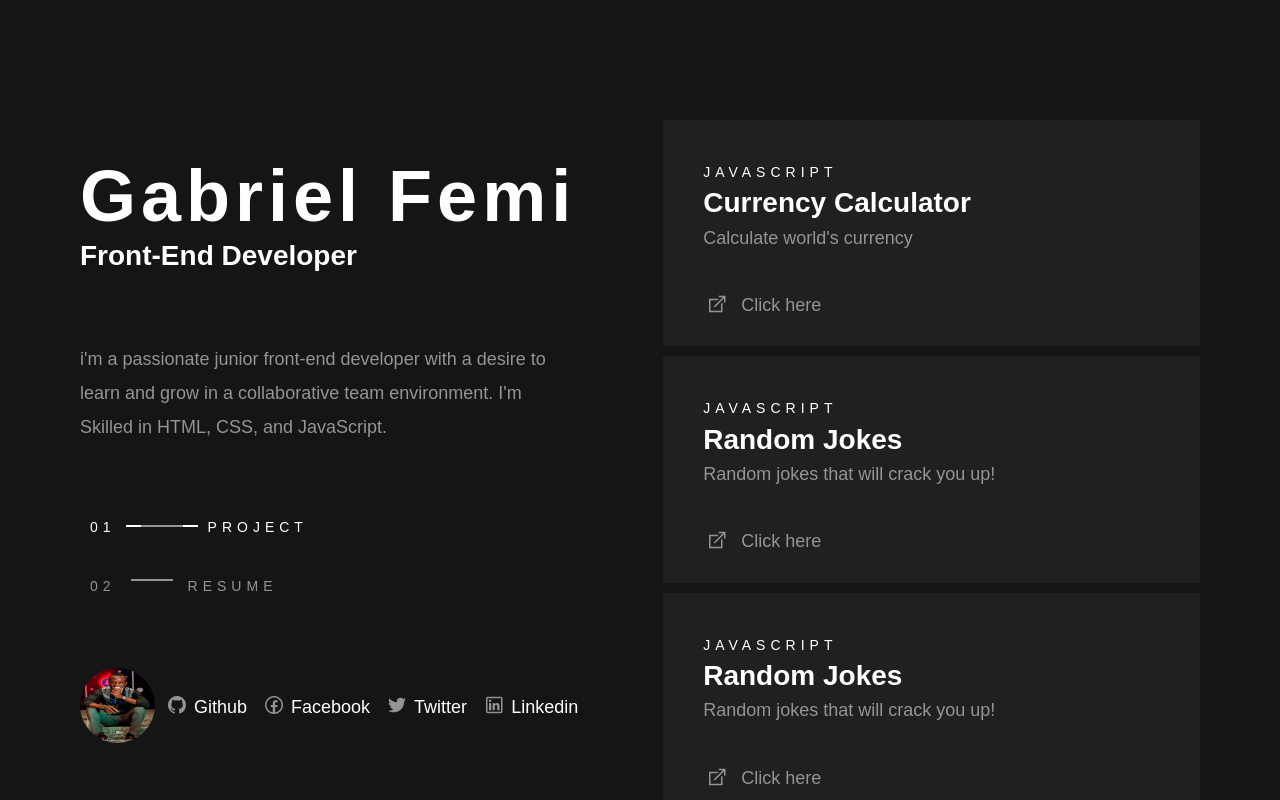
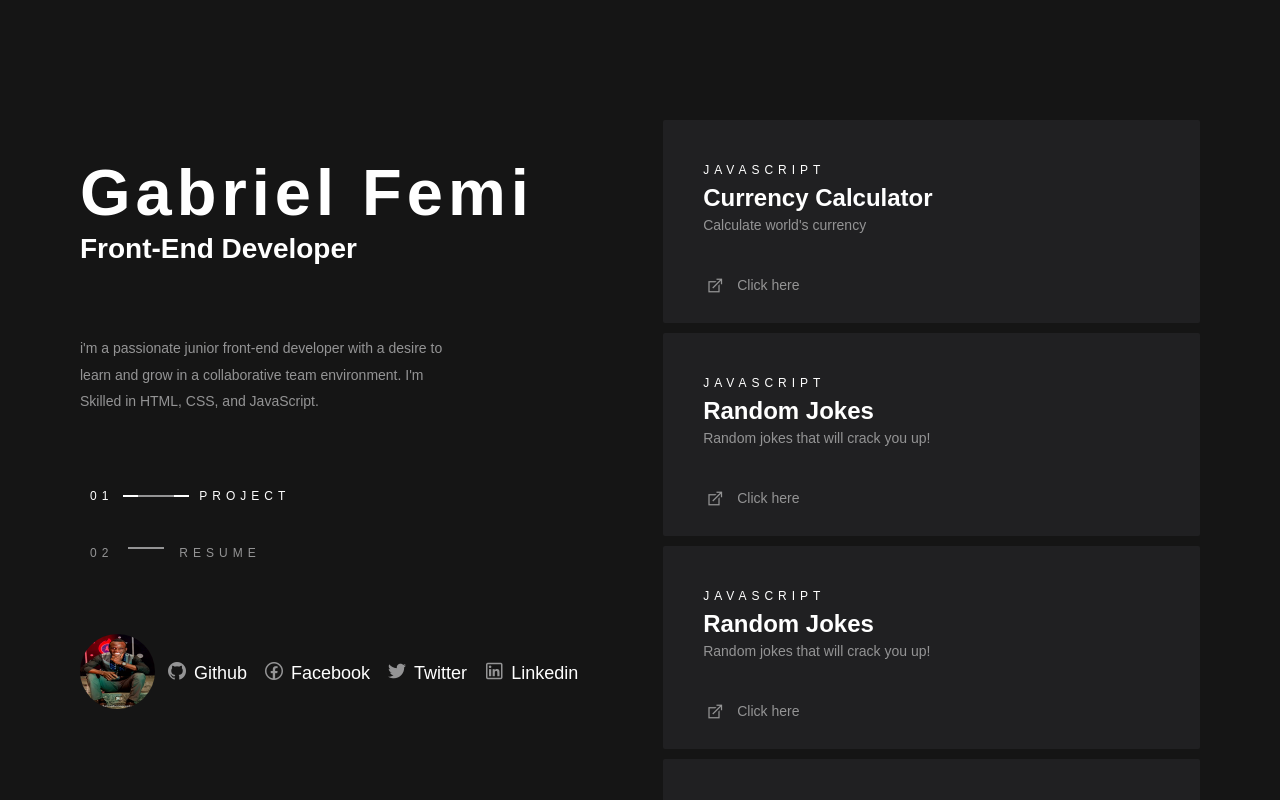
Before and after one commit to femigabriel/my-website, a Vue app: page / in a window 1280 px wide. Shown: the top 800 px of the page. Built offline with nearby package versions, Linux system fonts and the light colour scheme; a web font is replaced by a local one.

Commit message:
responsive designs added

```diff
--- a/src/components/Profile.vue
+++ b/src/components/Profile.vue
@@ -92,7 +92,7 @@ export default {
 }
 
 .profile-name h1 {
-  font-size: 72px;
+  font-size: 65px;
   letter-spacing: 5px;
   margin-bottom: 10px;
 }
@@ -106,7 +106,7 @@ h2 {
   color: rgb(148, 148, 149);
   line-height: 1.9;
   width: 26em;
-  font-size: 18px;
+  font-size: 14px;
   padding-top: 40px;
 }
 
@@ -163,7 +163,7 @@ ul {
   padding: 30px 0px;
 }
 li {
-  font-size: 14px;
+  font-size: 12px;
   margin: 45px 10px;
   letter-spacing: 5px;
 }
--- a/src/components/ProjectSingle.vue
+++ b/src/components/ProjectSingle.vue
@@ -81,18 +81,18 @@ export default {
 }
 .framework p {
   letter-spacing: 5px;
-  font-size: 14px;
+  font-size: 12px;
   color: rgb(255, 255, 255);
 }
 .title h2 {
   line-height: 1.3;
-  font-size: 28px;
+  font-size: 24px;
 
   /* color: red; */
 }
 .title p {
   color: rgb(148, 148, 149);
-  font-size: 18px;
+  font-size: 14px;
 }
 /* .title  {
    margin: 40px 0px;
@@ -104,7 +104,7 @@ export default {
   margin: 5px 10px;
   text-decoration: none;
   color: rgb(148, 148, 149);
-  font-size: 18px;
+  font-size: 14px;
   padding-bottom: 20px;
 }
 .icon {
@@ -112,7 +112,7 @@ export default {
 .las {
   /* margin: 0px 10px; */
   color: rgb(148, 148, 149);
-  font-size: 24px;
+  font-size: 20px;
   margin: 8px 2px;
 }
 .main p {
```
